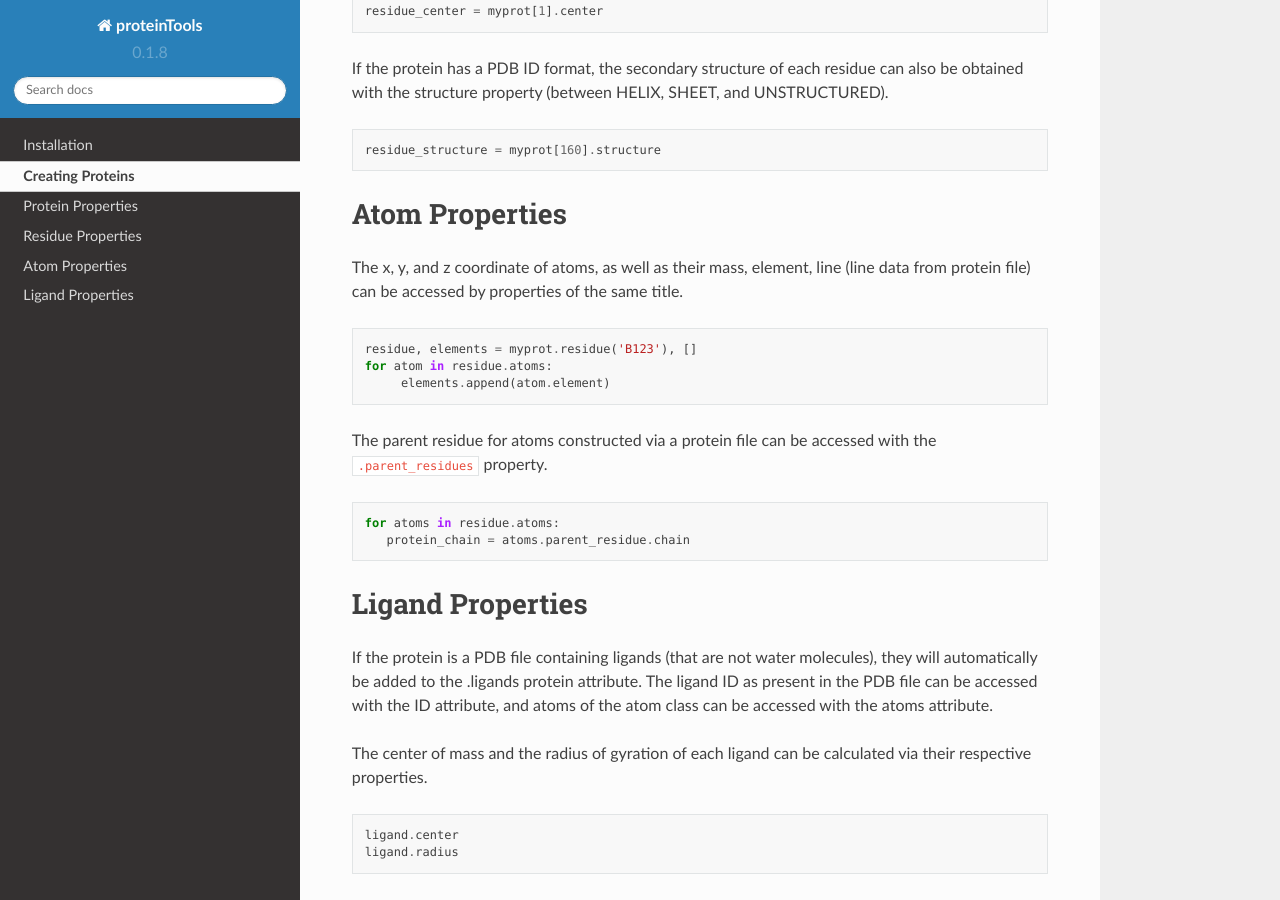
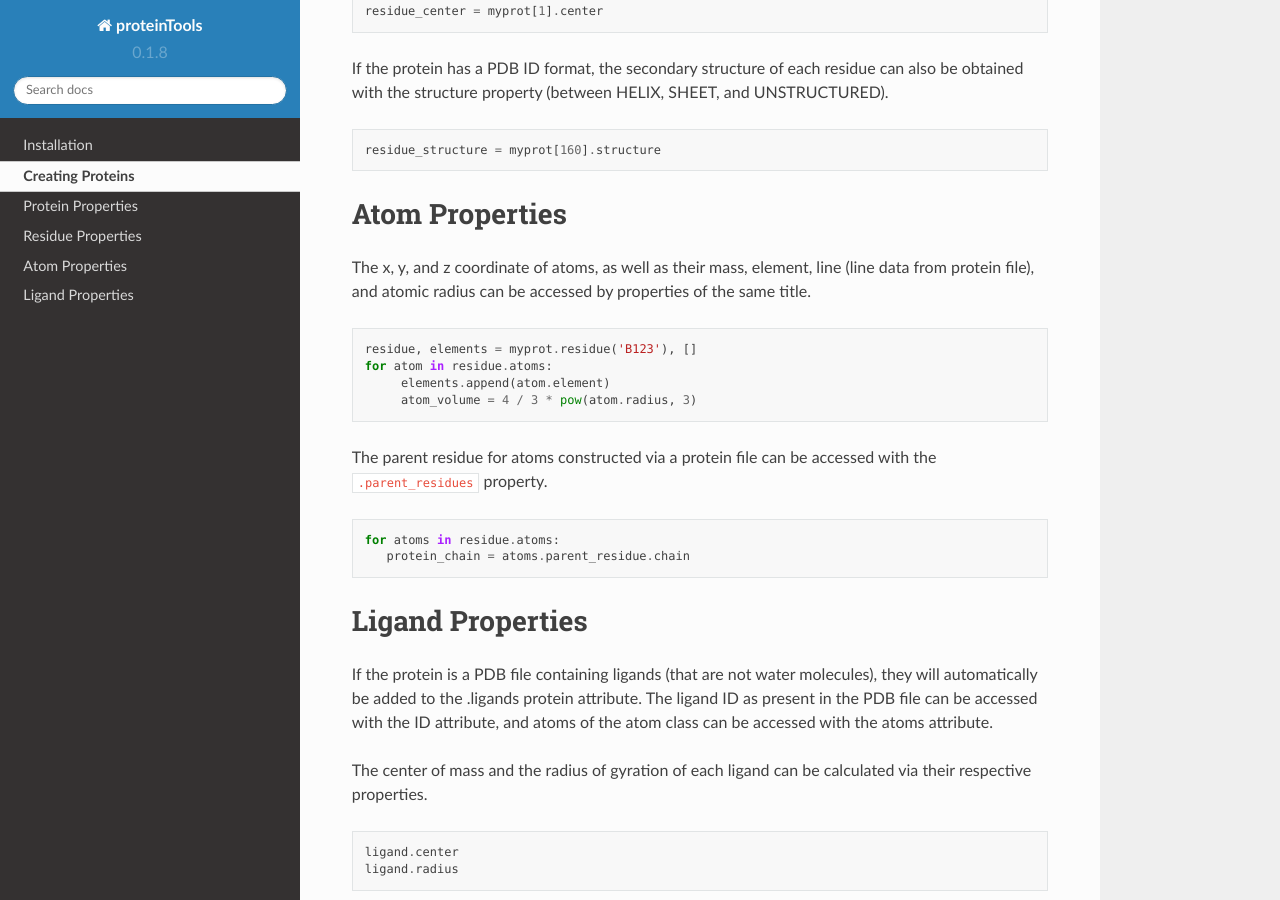
Before and after one commit to tiger1deF/proteinTools, a Sphinx documentation site: the page built from docs/source/documentation.rst, in a window 1280 px wide and 900 px high, scrolled down 2607 px. Built offline with Sphinx 7.4.7 and the Read the Docs theme 2.0.0, drawn with Linux system fonts in a browser that asks for light colours.

Commit message:
Update documentation.rst

```diff
--- a/docs/source/documentation.rst
+++ b/docs/source/documentation.rst
@@ -115,13 +115,14 @@ If the protein has a PDB ID format, the secondary structure of each residue can
 Atom Properties
 ----------------
 
-The x, y, and z coordinate of atoms, as well as their mass, element, line (line data from protein file) can be accessed by properties of the same title.
+The x, y, and z coordinate of atoms, as well as their mass, element, line (line data from protein file), and atomic radius can be accessed by properties of the same title.
 
 .. code-block:: python
 
    residue, elements = myprot.residue('B123'), []
    for atom in residue.atoms:
         elements.append(atom.element)
+        atom_volume = 4 / 3 * pow(atom.radius, 3)
 
 The parent residue for atoms constructed via a protein file can be accessed with the ``.parent_residues`` property.
 
```
